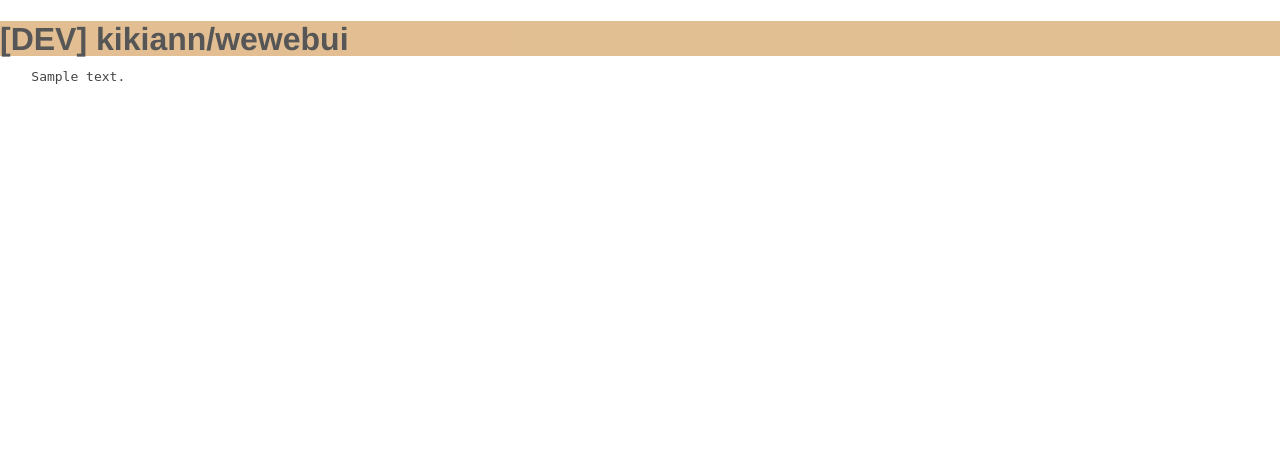
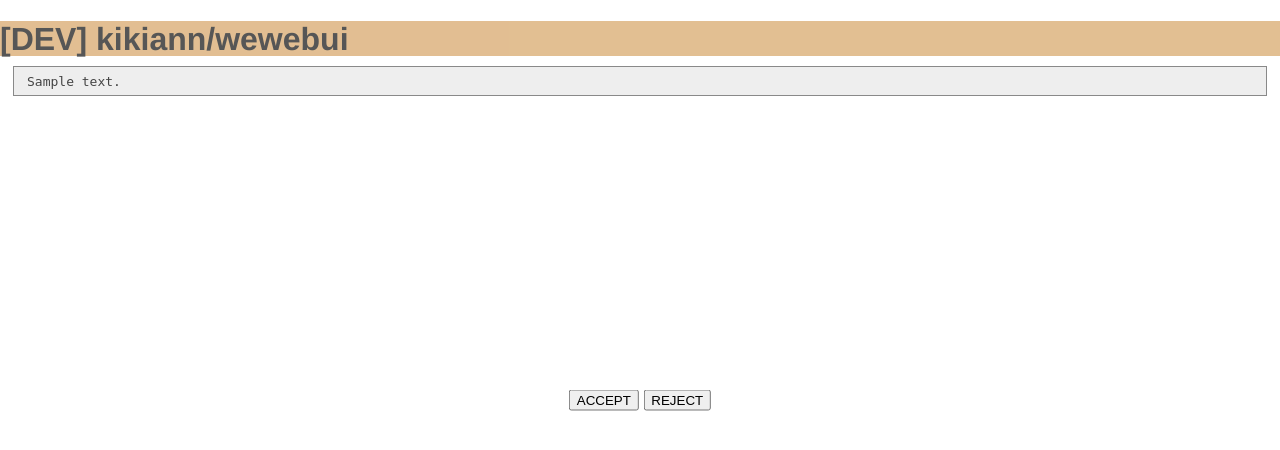
Before and after one commit to kikiann/wewebui, a Flask app: template app/templates/contents.html in a window 1280 px wide. Shown: the top 450 px of the page. Run offline with Flask 2, Linux system fonts and the light colour scheme; the template is opened without the code that fills it: most values are stand-ins (such as "Sample title", 1, 10 or a date in 2020); parts of the project's set-up code (start-up, migrations or seed data) failed here and were passed over.

Commit message:
Added ACCEPT / REJECT buttons

```diff
--- a/app/static/css/main.css
+++ b/app/static/css/main.css
@@ -1,5 +1,19 @@
 pre {
-  white-space: pre-wrap;
+  overflow: auto;
+  background-color: #eee;
+  border: 1px solid #898989;
+  padding: .5em 1em;
+  margin: 0 1em 0 1em;
+}
+
+.selection {
+  position: absolute;
+  top: 50%;
+  left: 50%;
+  transform: translate(-50%, -50%);
+  transform: -webkit-translate(-50%, -50%);
+  transform: -moz-translate(-50%, -50%);
+  transform: -ms-translate(-50%, -50%);
 }
 
 ul {
--- a/app/templates/contents.html
+++ b/app/templates/contents.html
@@ -1,8 +1,11 @@
 {% extends "layout.html" %}
 {% block body %}
 
-  <pre>
-    {{ content }}
-  </pre>
+  <pre>{{ content }}</pre>
+
+  <div class="selection">
+    <button type="submit">ACCEPT</button>
+    <button type="submit">REJECT</button>
+  </div>
 
 {% endblock %}
```
